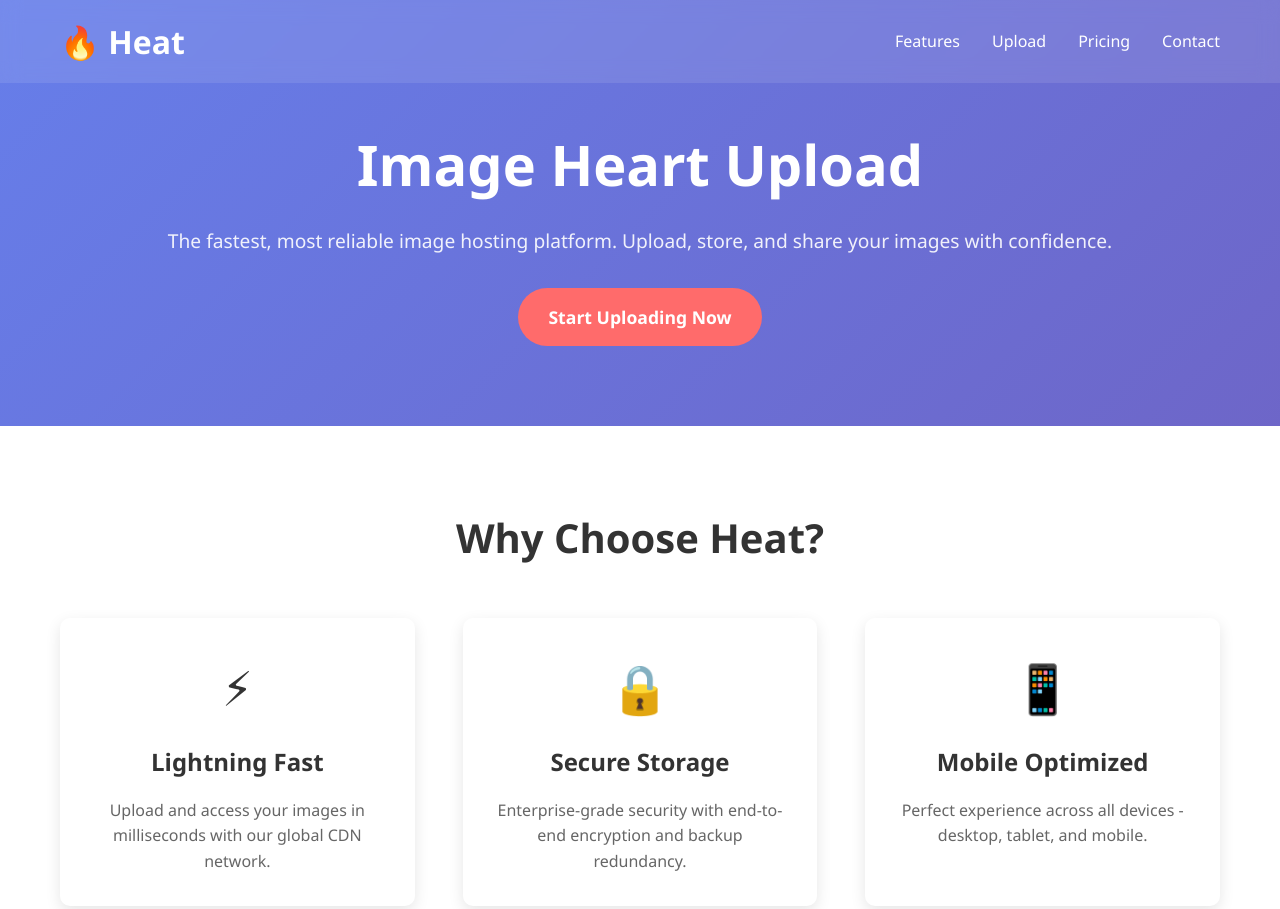
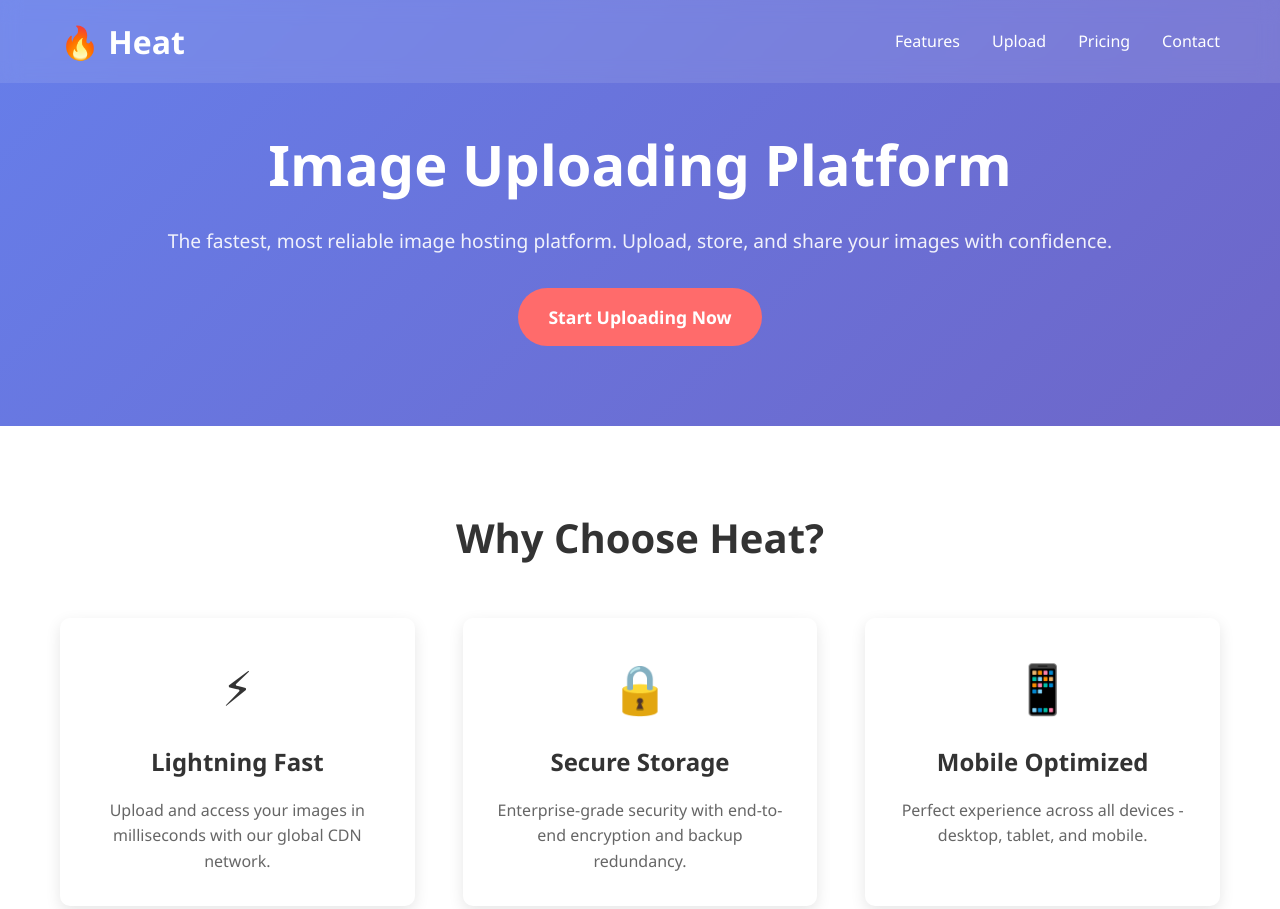
Before and after one commit to bytecove40/BugSnack, a plain HTML site: page index.html in a window 1280 px wide. Shown: the top 909 px of the page. Drawn offline with Linux system fonts and the light colour scheme.

Commit message:
Update index.html

```diff
--- a/index.html
+++ b/index.html
@@ -226,7 +226,7 @@
     <main>
         <section class="hero">
             <div class="container">
-                <h1>Image Heart Upload</h1>
+                <h1>Image Uploading Platform</h1>
                 <p>The fastest, most reliable image hosting platform. Upload, store, and share your images with confidence.</p>
                 <a href="#upload" class="cta-button">Start Uploading Now</a>
             </div>
```
